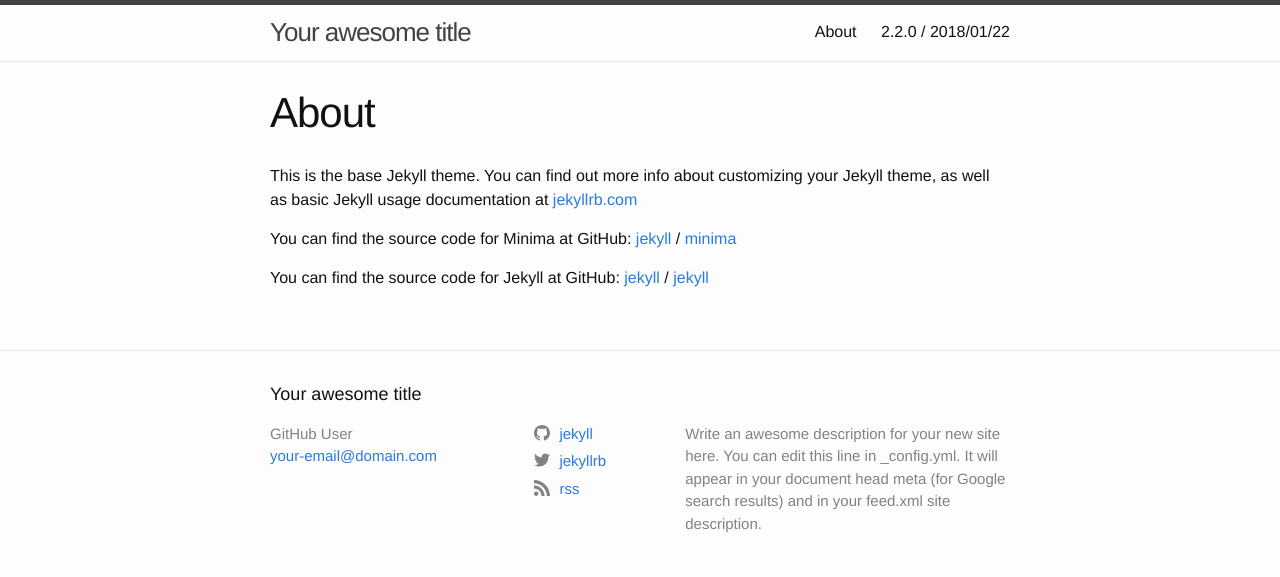
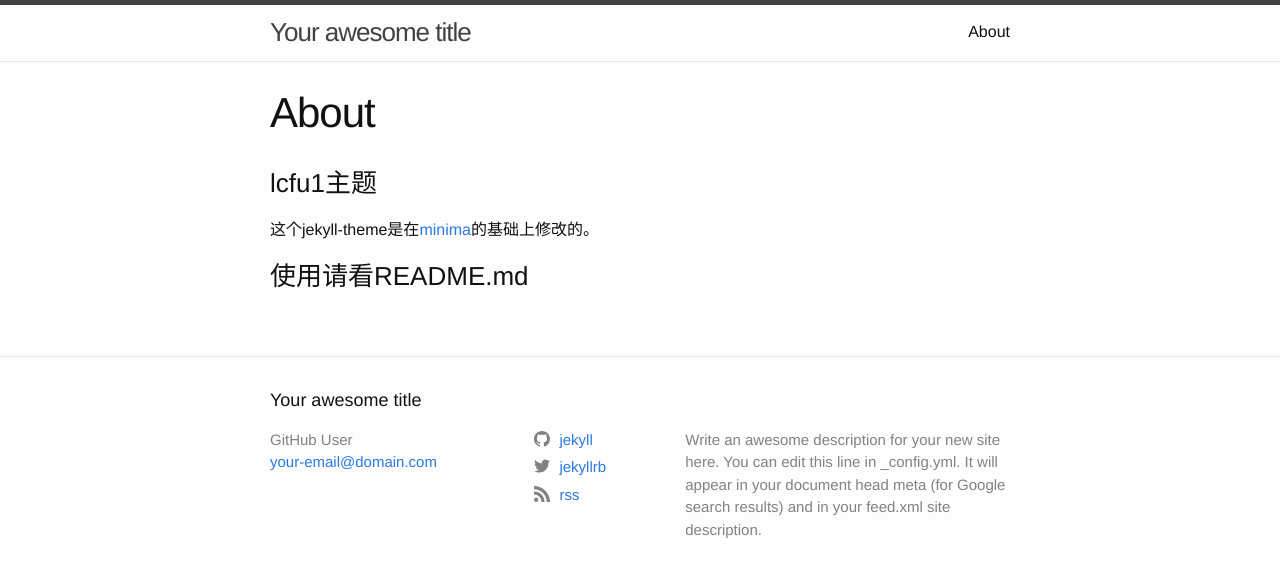
Before and after one commit to lcfu1/lcfu1, a Jekyll site: the page built from about.md, in a window 1280 px wide. Shown: the top 577 px of the page. Built offline with Jekyll 4.4.1, drawn with Linux system fonts in a browser that asks for light colours.

Commit message:
description

```diff
--- a/_layouts/home.html
+++ b/_layouts/home.html
@@ -5,7 +5,7 @@ layout: default
 <div class="home">
 
   {% if site.posts.size > 0 %}
-  <h2 class="post-list-heading">{{ page.list_title | default: "Posts" }}</h2>
+  <h2 class="post-list-heading">{{ page.list_title | default: "分类" }}</h2>
     <ul class="post-list">
       {% for post in site.categories.home %}
         <li>
@@ -15,6 +15,7 @@ layout: default
           <h3>
             <a class="post-link" href="{{ post.url | relative_url }}">{{ post.title | escape }}</a>
           </h3>
+		  <span class="post-meta">{{ post.description }}</span>
         </li>
       {% endfor %}
     </ul>
--- a/about.md
+++ b/about.md
@@ -4,15 +4,8 @@ title: About
 permalink: /about/
 ---
 
-This is the base Jekyll theme. You can find out more info about customizing your Jekyll theme, as well as basic Jekyll usage documentation at [jekyllrb.com](https://jekyllrb.com/)
+### lcfu1主题
 
-You can find the source code for Minima at GitHub:
-[jekyll][jekyll-organization] /
-[minima](https://github.com/jekyll/minima)
+这个jekyll-theme是在[minima](https://github.com/jekyll/minima)的基础上修改的。
 
-You can find the source code for Jekyll at GitHub:
-[jekyll][jekyll-organization] /
-[jekyll](https://github.com/jekyll/jekyll)
-
-
-[jekyll-organization]: https://github.com/jekyll
+### 使用请看README.md
```
Also changed, not shown: History.markdown (deleted, +0 -118 lines), _posts/2018-1-26-first.md (+1 -0 lines).
